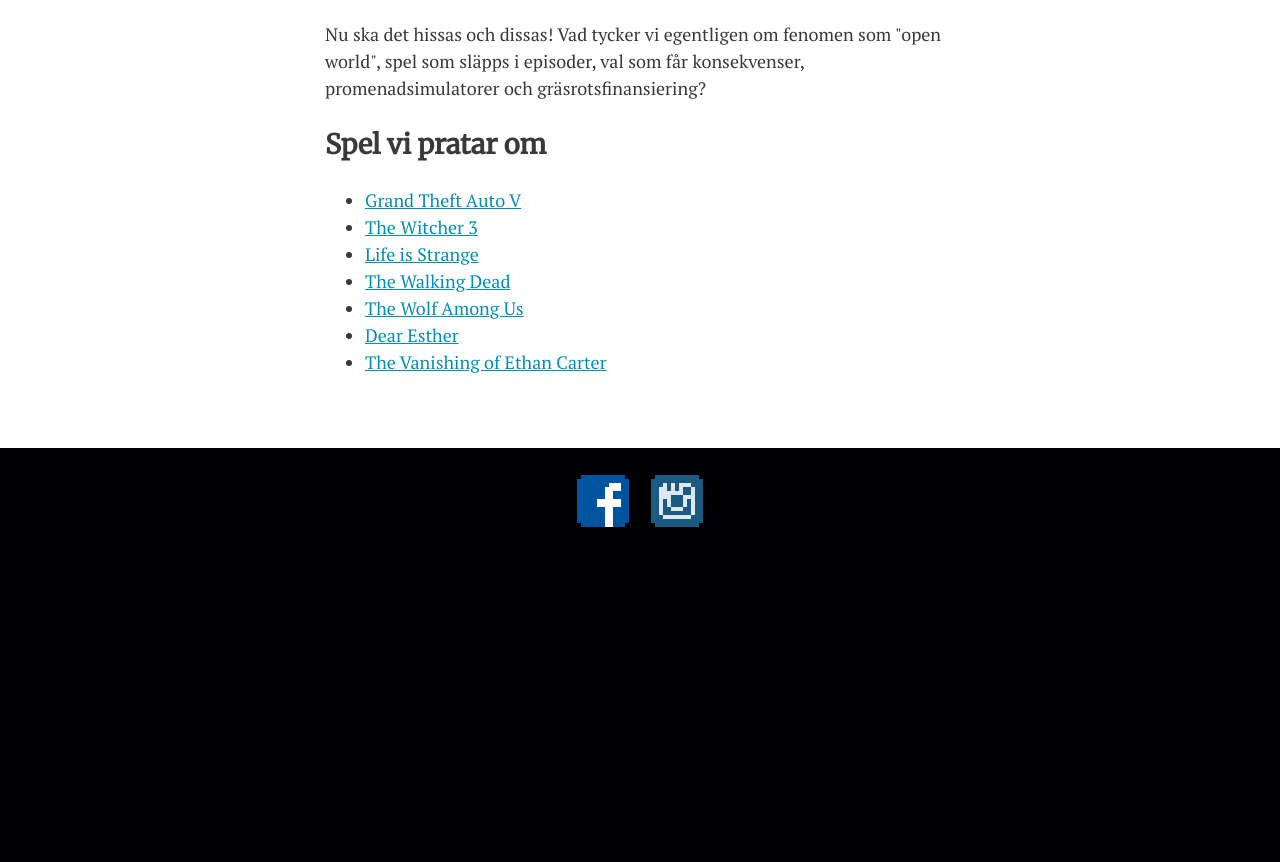
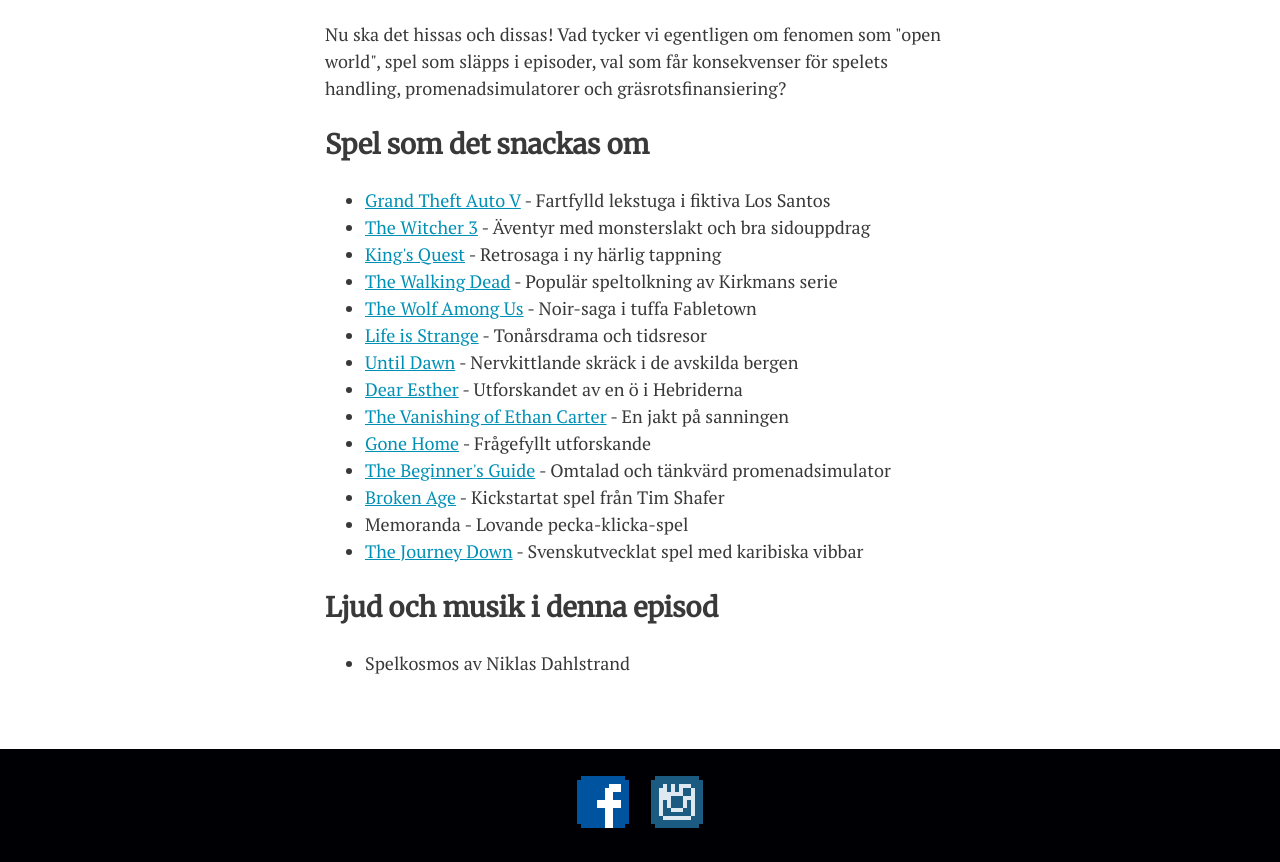
Before and after one commit to svendahlstrand/spelkosmos.se, a Jekyll site: the page built from _posts/2016-01-03-hiss-eller-diss.md, in a window 1280 px wide, cut to the strip 562-1424 px from the top of the page. Built offline with Jekyll 4.4.1, drawn with Linux system fonts in a browser that asks for light colours; before the commit the page ends 1123 px from its top, so only the background shows below that.

Commit message:
Update Show Notes
More links.

```diff
--- a/_posts/2016-01-03-hiss-eller-diss.md
+++ b/_posts/2016-01-03-hiss-eller-diss.md
@@ -4,14 +4,40 @@ soundcloud: 230006591-spelkosmos-episod-1
 title: Hiss eller diss
 ---
 
-Nu ska det hissas och dissas! Vad tycker vi egentligen om fenomen som "open world", spel som släpps i episoder, val som får konsekvenser, promenadsimulatorer och gräsrotsfinansiering?
+Nu ska det hissas och dissas! Vad tycker vi egentligen om fenomen som "open world", spel som släpps i episoder, val som får konsekvenser för spelets handling, promenadsimulatorer och gräsrotsfinansiering?
 
-## Spel vi pratar om
+## Spel som det snackas om
 
-* [Grand Theft Auto V](https://en.wikipedia.org/wiki/Grand_Theft_Auto_V)
-* [The Witcher 3](https://en.wikipedia.org/wiki/The_Witcher_3:_Wild_Hunt)
-* [Life is Strange](https://en.wikipedia.org/wiki/Life_Is_Strange)
-* [The Walking Dead](https://en.wikipedia.org/wiki/The_Walking_Dead_(video_game_series))
-* [The Wolf Among Us](https://en.wikipedia.org/wiki/The_Wolf_Among_Us)
-* [Dear Esther](https://en.wikipedia.org/wiki/Dear_Esther)
-* [The Vanishing of Ethan Carter](https://en.wikipedia.org/wiki/The_Vanishing_of_Ethan_Carter)
+* [Grand Theft Auto V][1] - Fartfylld lekstuga i fiktiva Los Santos
+* [The Witcher 3][2] - Äventyr med monsterslakt och bra sidouppdrag
+* [King's Quest][3] - Retrosaga i ny härlig tappning
+* [The Walking Dead][4] - Populär speltolkning av Kirkmans serie
+* [The Wolf Among Us][5] - Noir-saga i tuffa Fabletown
+* [Life is Strange][6] - Tonårsdrama och tidsresor
+* [Until Dawn][7] - Nervkittlande skräck i de avskilda bergen
+* [Dear Esther][8] - Utforskandet av en ö i Hebriderna
+* [The Vanishing of Ethan Carter][9] - En jakt på sanningen
+* [Gone Home][10] - Frågefyllt utforskande
+* [The Beginner's Guide][11] - Omtalad och tänkvärd promenadsimulator
+* [Broken Age][12] - Kickstartat spel från Tim Shafer
+* Memoranda - Lovande pecka-klicka-spel
+* [The Journey Down][13] - Svenskutvecklat spel med karibiska vibbar
+
+## Ljud och musik i denna episod
+
+* Spelkosmos av Niklas Dahlstrand
+
+
+[1]: https://en.wikipedia.org/wiki/Grand_Theft_Auto_V
+[2]: https://en.wikipedia.org/wiki/The_Witcher_3:_Wild_Hunt
+[3]: https://en.wikipedia.org/wiki/King%27s_Quest_(2015_video_game)
+[4]: https://en.wikipedia.org/wiki/The_Walking_Dead_(video_game_series)
+[5]: https://en.wikipedia.org/wiki/The_Wolf_Among_Us
+[6]: https://en.wikipedia.org/wiki/Life_Is_Strange
+[7]: https://en.wikipedia.org/wiki/Until_Dawn
+[8]: https://en.wikipedia.org/wiki/Dear_Esther)
+[9]: https://en.wikipedia.org/wiki/The_Vanishing_of_Ethan_Carter
+[10]: https://en.wikipedia.org/wiki/Gone_Home
+[11]: https://en.wikipedia.org/wiki/The_Beginner%27s_Guide
+[12]: https://en.wikipedia.org/wiki/Broken_Age
+[13]: https://en.wikipedia.org/wiki/The_Journey_Down
```
